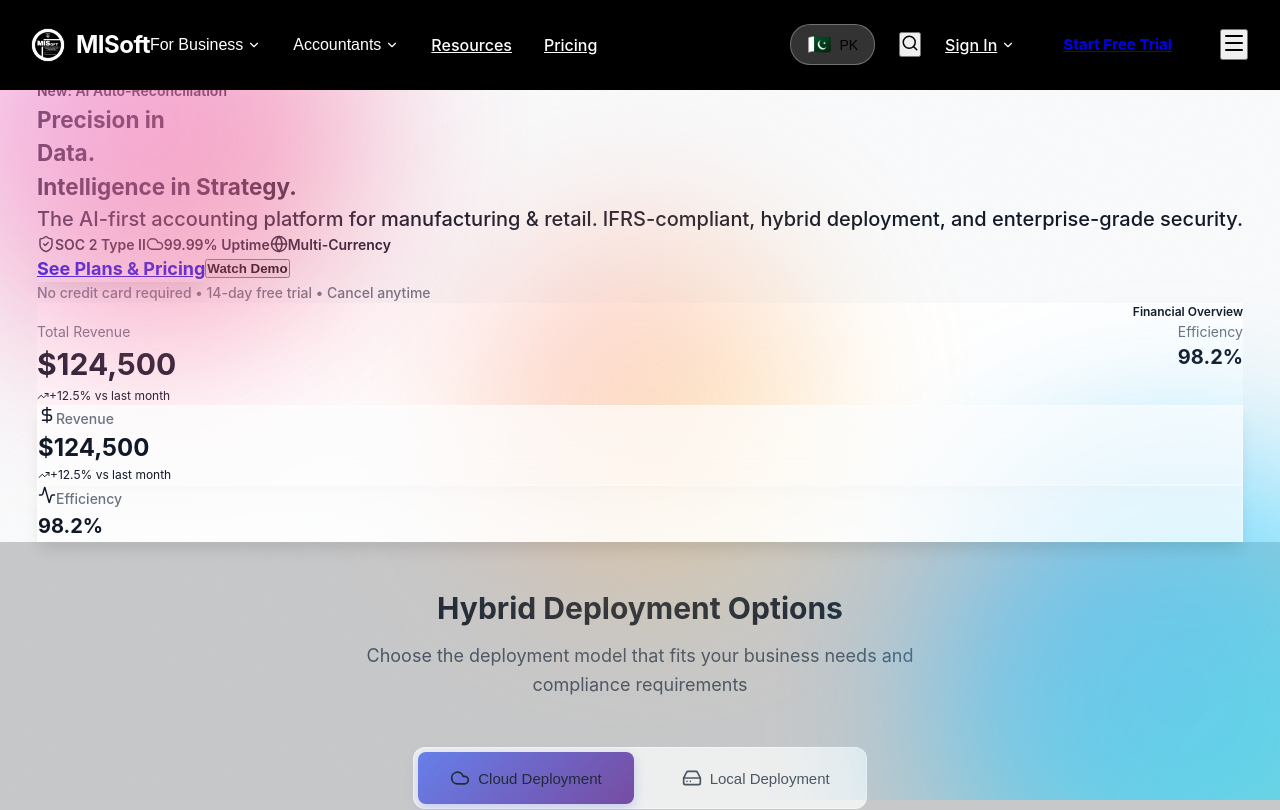
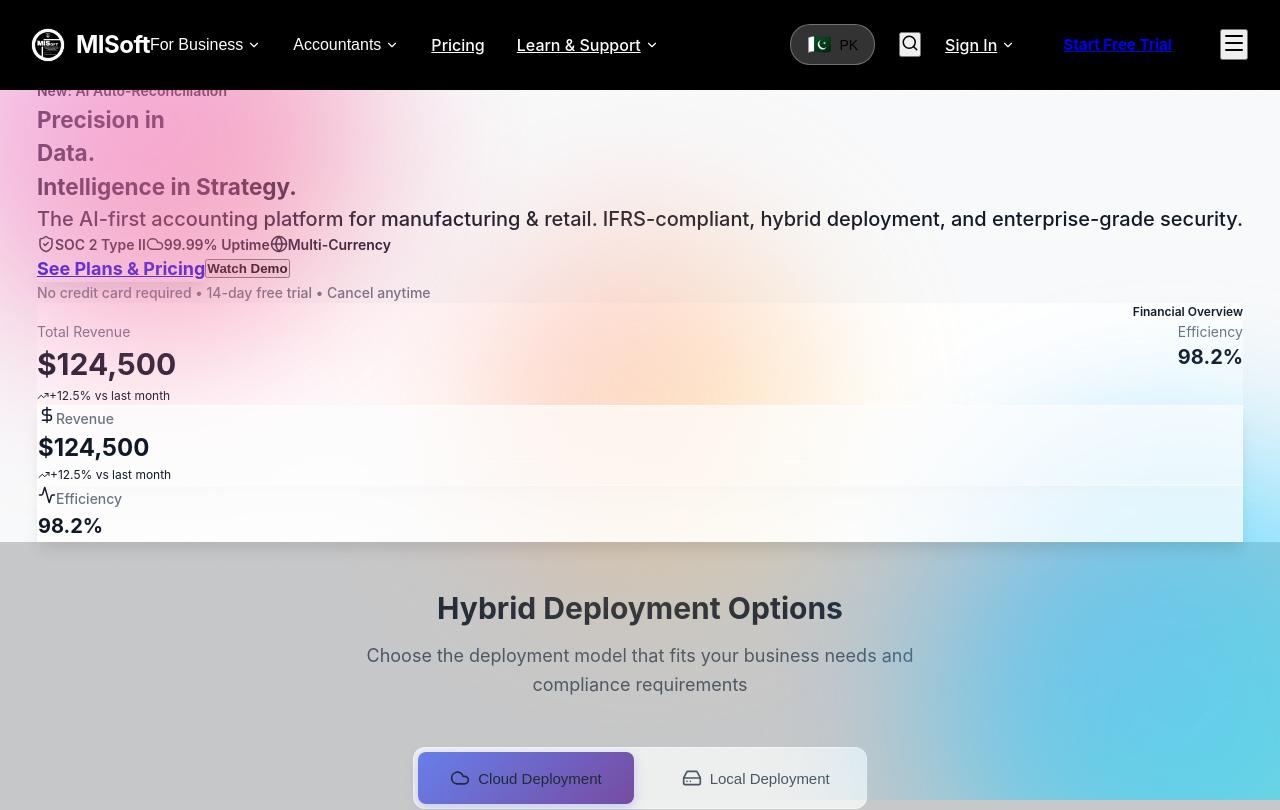
Before and after one commit to aamirshehzad9/MISoft, a React app in the folder frontend/: page / in a window 1280 px wide. Shown: the top 810 px of the page. Built offline with nearby package versions, Linux system fonts and the light colour scheme; no server answers; the HTML template or start-up script is replaced by a standard one.

Commit message:
style(header): refine visual alignment and branding
- Updated Logo size to 40px and crafting (circular).

- Adjusted Navigation gap to 2.5rem (gap-10) for balance.

- Renamed 'Resources' to 'Learn & Support' matching QuickBooks Global.

- Verified deployment to web.app target.

```diff
--- a/frontend/src/components/landing/StickyHeader.jsx
+++ b/frontend/src/components/landing/StickyHeader.jsx
@@ -40,7 +40,7 @@
                         </Link>
 
                         {/* Navigation - Desktop (Forensic Structure: Left-Aligned) */}
-                        <nav className="hidden md:flex flex-row items-center gap-8" onMouseLeave={() => setMegaMenuOpen(false)}>
+                        <nav className="hidden md:flex flex-row items-center gap-10" onMouseLeave={() => setMegaMenuOpen(false)}>
                             <div className="relative h-full flex items-center">
                                 <button
                                     className="nav-link"
@@ -56,11 +56,11 @@
                             <button className="nav-link">
                                 Accountants <ChevronDown size={14} className="opacity-70" />
                             </button>
-                            <Link to="/resources" className="nav-link text-decoration-none">
-                                Resources
-                            </Link>
                             <Link to="/pricing" className="nav-link text-decoration-none">
                                 Pricing
+                            </Link>
+                            <Link to="/resources" className="nav-link text-decoration-none">
+                                Learn & Support <ChevronDown size={14} className="opacity-70" />
                             </Link>
                         </nav>
                     </div>
--- a/frontend/src/components/landing/sticky-header.css
+++ b/frontend/src/components/landing/sticky-header.css
@@ -169,8 +169,8 @@
 
 /* HOTFIX: Crafted Logo - Round & Clean */
 .brand-logo-crafted {
-    height: 32px;
-    width: 32px;
+    height: 40px;
+    width: 40px;
     /* Enforce square for circle crop */
     border-radius: 50%;
     /* "Rounded shape" */
```
Also changed, not shown: frontend/dev_log_crash.txt.
